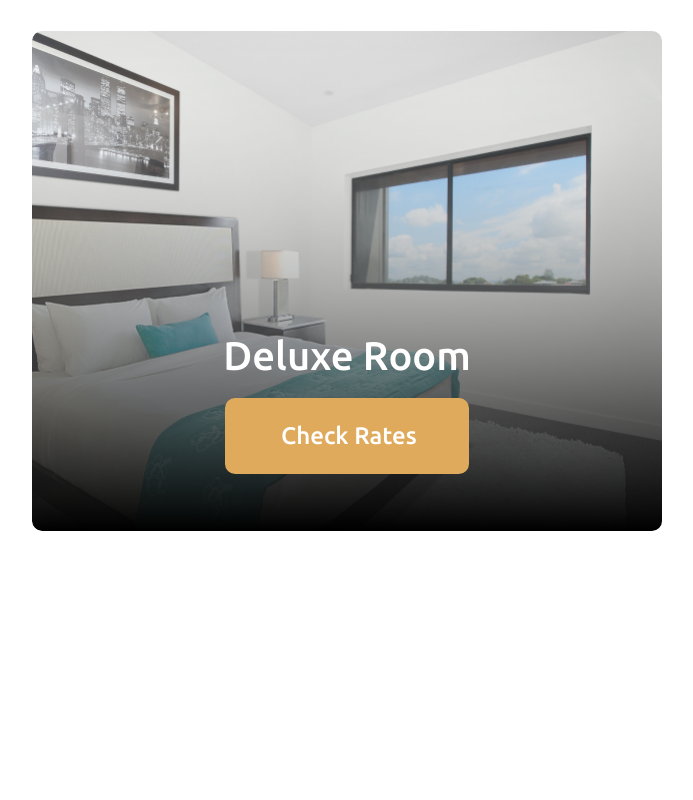
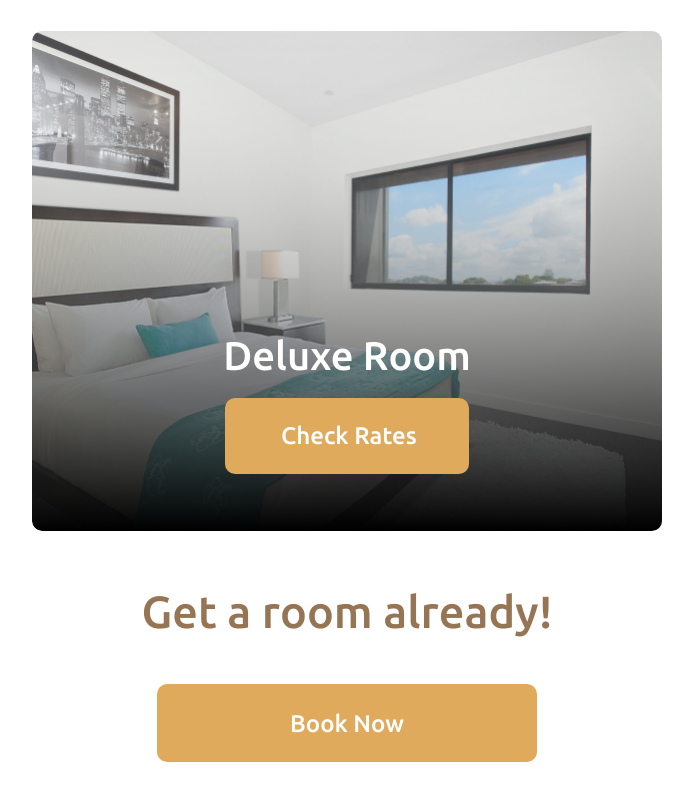
Before and after one commit to NatoBarbakadze/Landing-page-Bon-Hotel, a plain HTML site: page index.html in a window 1280 px wide. Shown: the part 2793-3593 px from the top of the page, without its empty margins (293-986 px from the left). Before the commit the page ends 3379 px from the top, so only its background shows below. Drawn offline with Linux system fonts and the light colour scheme.

Commit message:
Add-Third-section

```diff
--- a/index.html
+++ b/index.html
@@ -82,6 +82,18 @@
 
             </div>
 
+        </section>
+
+        <section class="third-section">
+            <div class="third-section-content">
+                <h2 class="h2">Get a room already!</h2>
+                <a class="button">Book Now</a>
+            </div>
+
+        </section>
+
+
+
     </main>
 
 
--- a/style.css
+++ b/style.css
@@ -171,3 +171,11 @@ h3 {
 .second-section-content{
     margin-bottom: 55px;
 }
+
+.third-section-content {
+    display: flex;
+    flex-direction: column;
+    align-items: center;
+    height:166px;
+    margin-bottom: 122px;
+}
```
